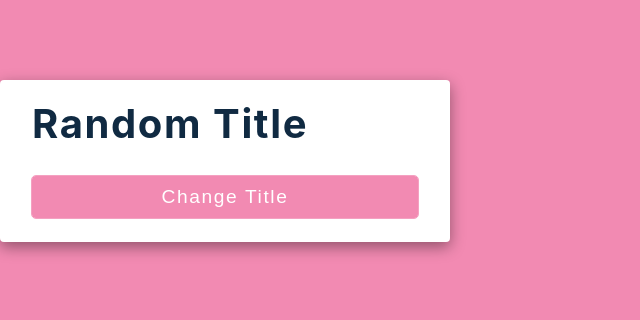
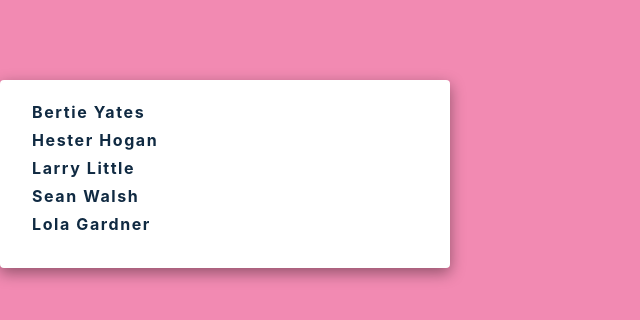
Before and after one commit to Ankush523/birthday-reminder, a React (Create React App) app in the folder setup/: page / in a window 1280 px wide. Shown: the top 320 px of the page, without its empty margins (0-640 px from the left). Built offline with nearby package versions, Linux system fonts and the light colour scheme.

Commit message:
usestate with array

```diff
--- a/setup/src/App.js
+++ b/setup/src/App.js
@@ -1,13 +1,15 @@
 import React, { useState } from 'react';
 import ErrorExample from './components/1-error-example';
 import UseStateBasics from './components/2-useState-basics';
+import UseStateArray from './components/3-useState-array';
 import data from './data';
 import List from './List';
 function App() {
   return(
   <div className='container'>
     {/* <ErrorExample/> */}
-    <UseStateBasics/>
+    {/* <UseStateBasics/> */}
+    <UseStateArray/>
   </div>
   )
 }
--- /dev/null
+++ b/setup/src/components/3-useState-array.js
@@ -0,0 +1,20 @@
+import React, { useState } from 'react'
+import data from '../data'
+const UseStateArray = () => {
+    const [people,setPeople] = useState(data);
+
+  return (
+    <div>
+        {people.map((person)=>{
+            const {id,name} = person;
+            return(
+                <div key={id} className="item">
+                <h4>{name}</h4>
+                </div>
+            );
+        })}
+    </div>
+  )
+}
+
+export default UseStateArray
```
